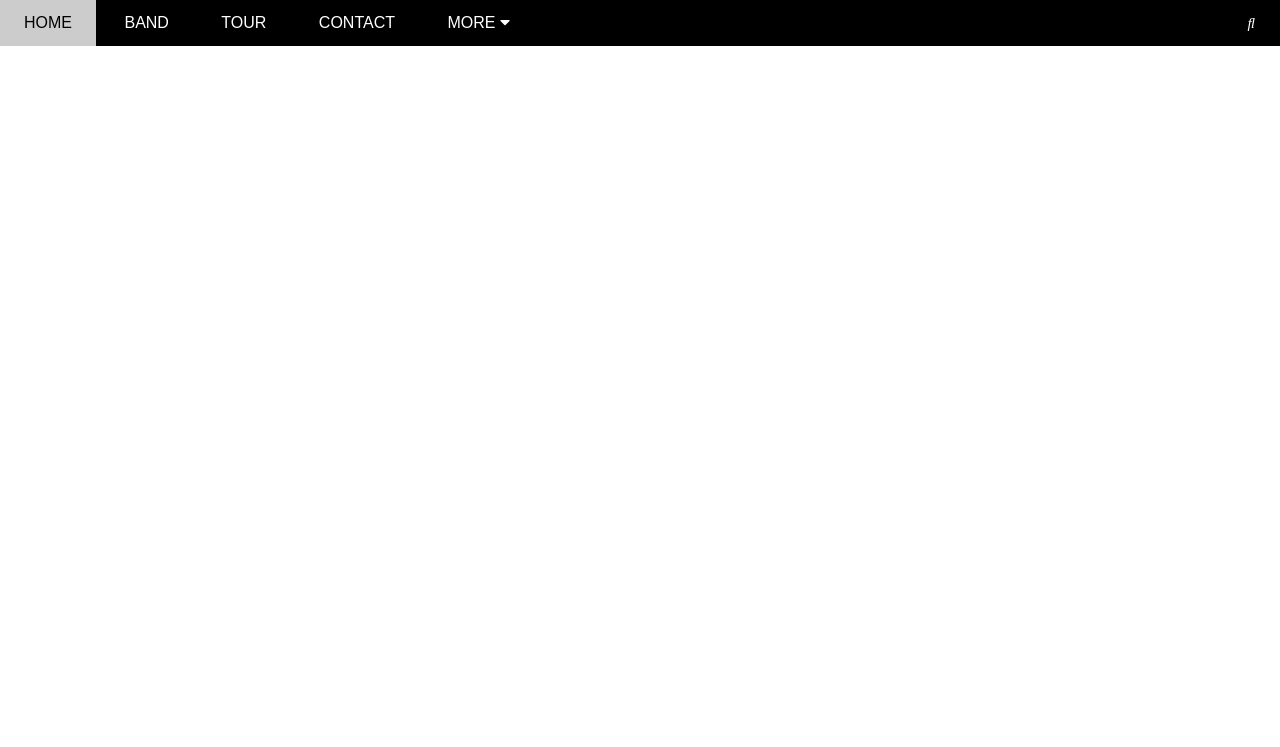
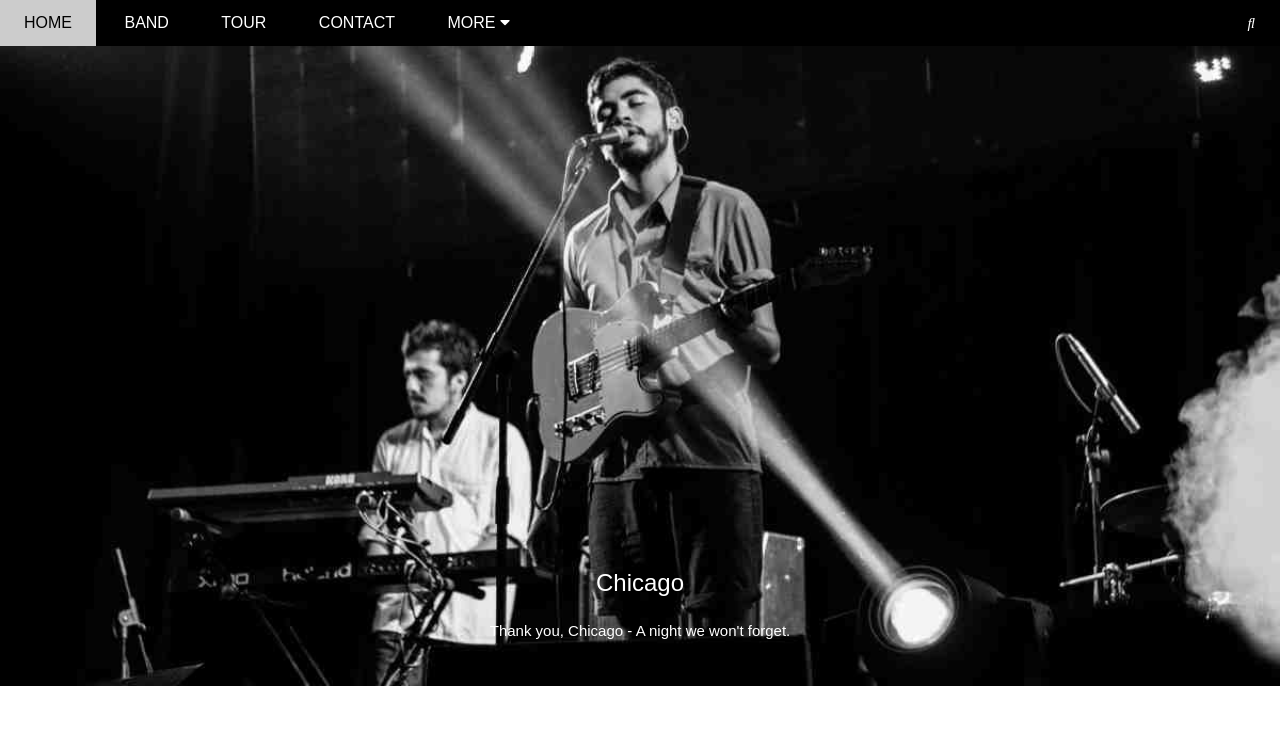
Before and after one commit to nht1312/theband.github.io, a plain HTML site: page index.html in a window 1280 px wide. Shown: the top 747 px of the page. Drawn offline with Linux system fonts and the light colour scheme.

Commit message:
Update index.html

```diff
--- a/index.html
+++ b/index.html
@@ -38,7 +38,7 @@
             <!--End search-->
         </div>
 
-        <div id="slider">
+        <div id="slider" style="background: url('/assets/img/Slider/slider1.jpg') top center / cover no-repeat;">
             <div class="text-content">
                 <h3 class="text-heading">Chicago</h3>
                 <div class="text-decription">Thank you, Chicago - A night we won't forget.</div>
```
